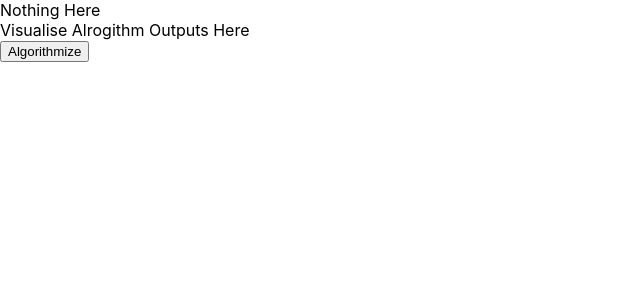
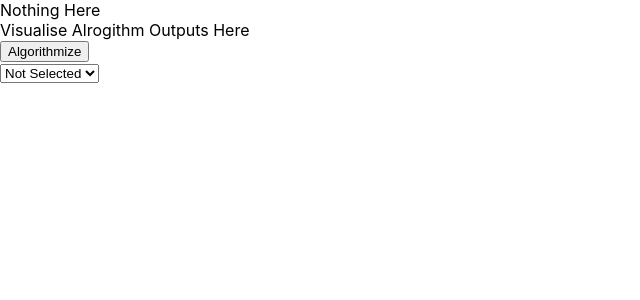
Before and after one commit to pyropy/algodisplay, a React (Create React App) app: page / in a window 1280 px wide. Shown: the top 300 px of the page, without its empty margins (0-640 px from the left). Built offline with nearby package versions, Linux system fonts and the light colour scheme.

Commit message:
Fix useAlgorithm hook; Add Algorithm Picker component

```diff
--- /dev/null
+++ b/src/components/AlgoPicker.tsx
@@ -0,0 +1,22 @@
+import React from "react";
+
+interface Props {
+  handleChange: (key: string) => void;
+}
+
+const AlgoPicker = ({ handleChange }: Props) => {
+  const onChange = (event: any) => {
+    handleChange(event.target.value);
+  };
+
+  return (
+    <div>
+      <select id="algorithms" onChange={onChange}>
+        <option value="undefined">Not Selected</option>
+        <option value="bubbleSort">Bubble Sort</option>
+      </select>
+    </div>
+  );
+};
+
+export default AlgoPicker;
--- a/src/components/Visualizer.tsx
+++ b/src/components/Visualizer.tsx
@@ -1,13 +1,20 @@
 import React from "react";
-import { useAlgorithm, AlgorithmKey } from "../hooks/useAlgorithm";
+import AlgoPicker from "./AlgoPicker";
+import { useAlgorithm } from "../hooks";
+import { AlgorithmKey } from "../types";
 
 const Visualiser = () => {
-  const [algorithm] = useAlgorithm(AlgorithmKey.BubbleSort);
+  const [algorithm, setAlgorithm] = useAlgorithm(AlgorithmKey.Undefined);
+
+  const algorithmChange = (algorithmKey: string) => {
+    setAlgorithm(algorithmKey);
+  };
 
   return (
     <div>
       <div>Visualise Alrogithm Outputs Here</div>
       <button onClick={algorithm.func}>Algorithmize</button>
+      <AlgoPicker handleChange={algorithmChange} />
     </div>
   );
 };
--- /dev/null
+++ b/src/hooks/index.ts
@@ -0,0 +1,5 @@
+import useAlgorithm from "../hooks/useAlgorithm";
+
+export {
+    useAlgorithm
+}
--- a/src/hooks/useAlgorithm.tsx
+++ b/src/hooks/useAlgorithm.tsx
@@ -1,24 +1,16 @@
 import { useEffect, useState } from "react";
-
-enum AlgorithmKey {
-  Undefined,
-  BubbleSort,
-}
+import { AlgorithmKey, Algorithm } from "../types";
 
 const bubbleSort = () => {
   console.log("BubbleSort");
 };
-
-type Algorithm = {
-  key: AlgorithmKey;
-  func: () => void;
-};
-
 function useAlgorithm(algorithmKey: AlgorithmKey): [Algorithm, any] {
   const [algorithm, setAlgorithm] = useState({
     key: algorithmKey,
     func: () => {},
   });
+
+  const [key, setAlgorithmKey] = useState(algorithmKey);
 
   useEffect(() => {
     function handleAlgorithmChange(algorithmKey: AlgorithmKey) {
@@ -32,14 +24,16 @@ function useAlgorithm(algorithmKey: AlgorithmKey): [Algorithm, any] {
         default:
           setAlgorithm({
             key: AlgorithmKey.Undefined,
-            func: () => {},
+            func: () => {
+              console.log("default");
+            },
           });
       }
     }
-    handleAlgorithmChange(algorithmKey);
-  }, [algorithmKey]);
+    handleAlgorithmChange(key);
+  }, [key]);
 
-  return [algorithm, setAlgorithm];
+  return [algorithm, setAlgorithmKey];
 }
 
-export { useAlgorithm, AlgorithmKey };
+export default useAlgorithm;
--- /dev/null
+++ b/src/types/index.ts
@@ -0,0 +1,18 @@
+enum AlgorithmKey {
+  Undefined = 'undefined',
+  BubbleSort = 'bubbleSort',
+}
+
+type Algorithm = {
+  key: AlgorithmKey;
+  func: () => void;
+};
+
+
+export {
+    AlgorithmKey,
+}
+
+export type {
+    Algorithm,
+}
```
